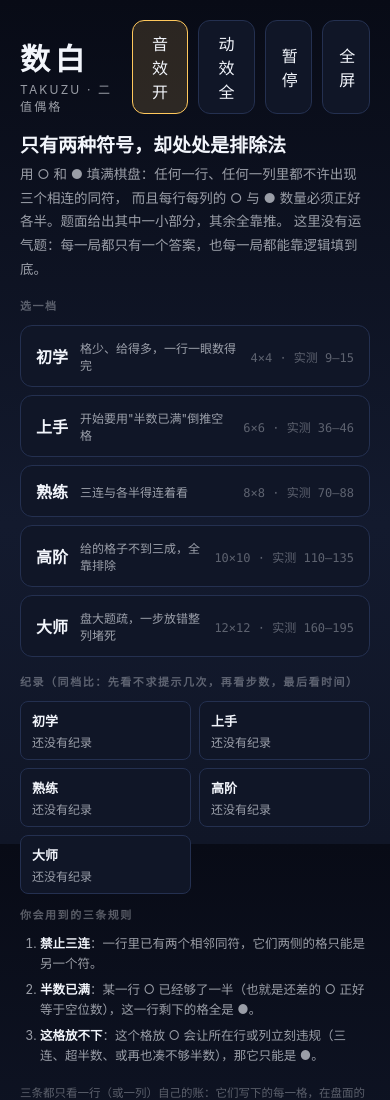
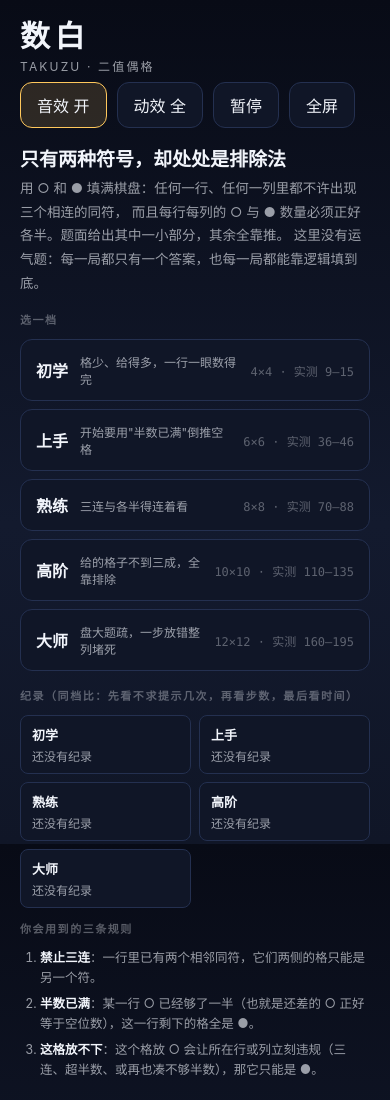
Before and after one commit to z-biz-game/z-biz-game-takuzu-cos, an Electron app: page index.html in a window 390 px wide. Shown: the top 1100 px of the page. Drawn offline with Linux system fonts and the light colour scheme.

Commit message:
fix(takuzu): 320 档顶栏那一排允许折行，指尖下限不撤
线上实测把布局视口撑到 vw=327≠320（读数在 _tmp-live-sweep-r19.log）：.topbar 是不换行的
space-between flex，.brand 的 30px 标题与 .top-actions 那一排（每枚都吃全局
min-height/min-width:44px 的触摸下限）在 320 上排不进一行，最右那枚整枚掉到屏幕外。
下限不能撤（撤了就退回"手指点不中"那次修复），所以改让这一行会折：.topbar 允许换行、
.brand 允许收缩、.top-actions 自己也能折。竖向多占一行不是缺陷，横向出屏才是。

量：_tmp-lane10-canonical-r1.log（本地导出，warm+cold 两腿 390/320 全部 vw 证人 ok、no-x、
0 枚外壳控件低于 44px）

```diff
--- a/css/game.css
+++ b/css/game.css
@@ -456,3 +456,18 @@ a[href],
   min-height: 44px !important;
   min-width: 44px !important;
 }
+
+/* ════════════════════════════════════════════════════════════════
+   线上实测（https://z-biz-game.github.io/z-biz-game-takuzu-cos/，CDP setDeviceMetricsOverride
+   dpr=3，读数在 _tmp-live-sweep-r19.log）：320×640 冷/热两腿都报 vw=327≠320——布局视口是被
+   页面自己撑宽的。.topbar 是 nowrap 的 space-between flex，左边 .brand 的 30px 标题、右边
+   .top-actions 那一行 230@97px 的按钮（每个都吃全局 min-height/min-width:44px 的触摸下限），
+   两栏在 320 上排不进一行，于是最右那枚 BTN#btn-fullscreen 46@281 整枚掉到屏幕外。
+   触摸下限不能撤（撤了就退回"手指点不中"那次修复），所以改让这一行会折：.topbar 允许换行、
+   .brand 允许收缩、.top-actions 自己也能折。竖向多占一行不是缺陷，横向出屏才是。
+   ════════════════════════════════════════════════════════════════ */
+@media (max-width: 420px) {
+  .topbar { flex-wrap: wrap; row-gap: 8px; }
+  .brand { min-width: 0; }
+  .top-actions { flex-wrap: wrap; row-gap: 6px; }
+}
```
